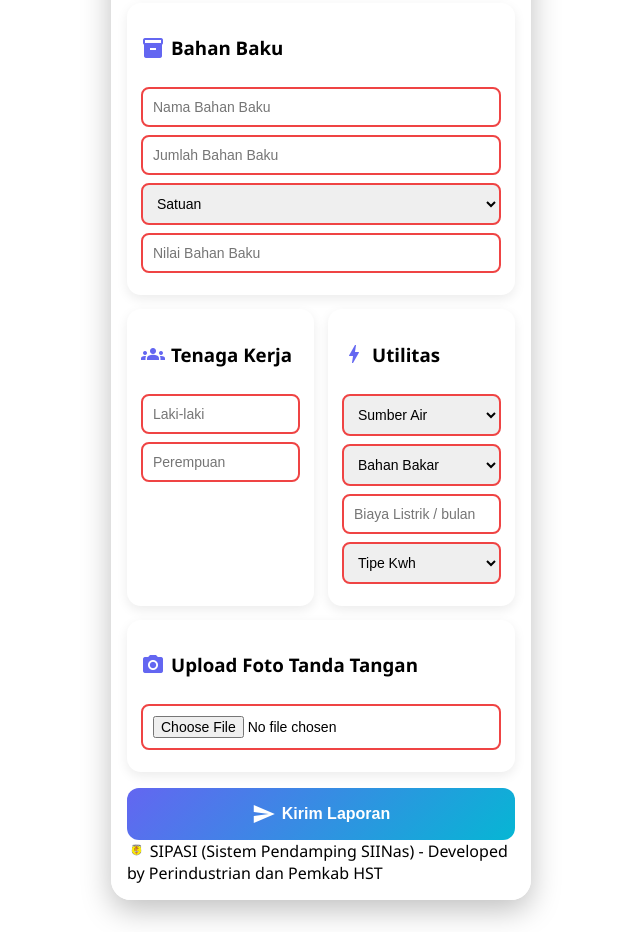
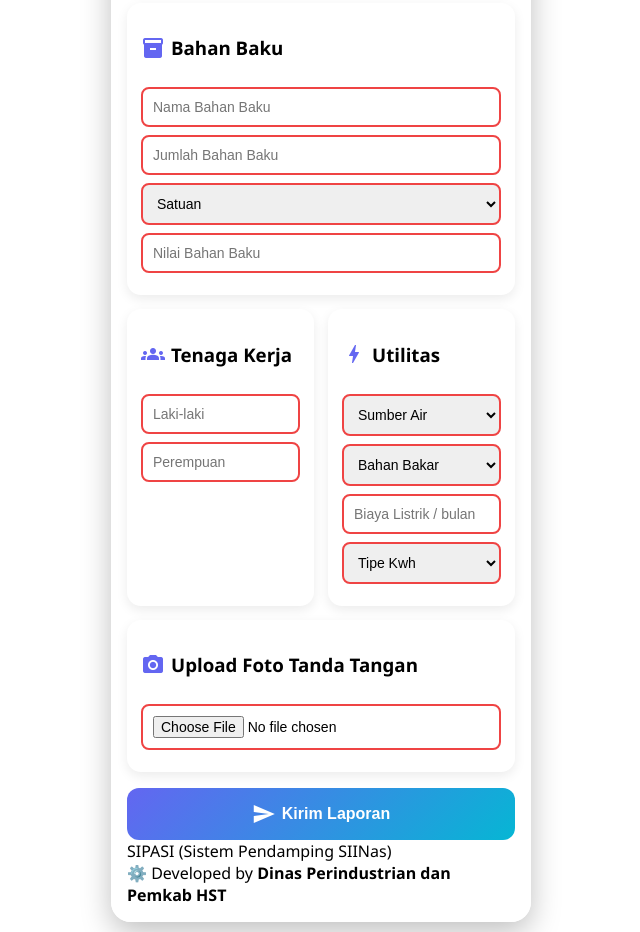
Before and after one commit to AzazelDevil/siinas-laporan, a plain HTML site: page index.html in a window 1280 px wide. Shown: the part 1095-2027 px from the top of the page, without its empty margins (319-959 px from the left). Before the commit the page ends 2005 px from the top, so only its background shows below. Drawn offline with Linux system fonts and the light colour scheme.

Commit message:
Update index.html

```diff
--- a/index.html
+++ b/index.html
@@ -206,12 +206,14 @@ Kirim Laporan
 </form>
 </form>
 
+
 <div class="footer-instansi">
 
-<img src="GKL19_Hulu Sungai Tengah - Koleksilogo.com.png" class="logo-instansi" height="14" alt="Logo Instansi">
-
 <span class="footer-text">
-SIPASI (Sistem Pendamping SIINas) - Developed by Perindustrian dan Pemkab HST</span>
+SIPASI (Sistem Pendamping SIINas)</span>
+</div>
+<div class="developer-credit">
+⚙️ Developed by <b>Dinas Perindustrian dan Pemkab HST</b>
 </div>
 
 </div>
```
